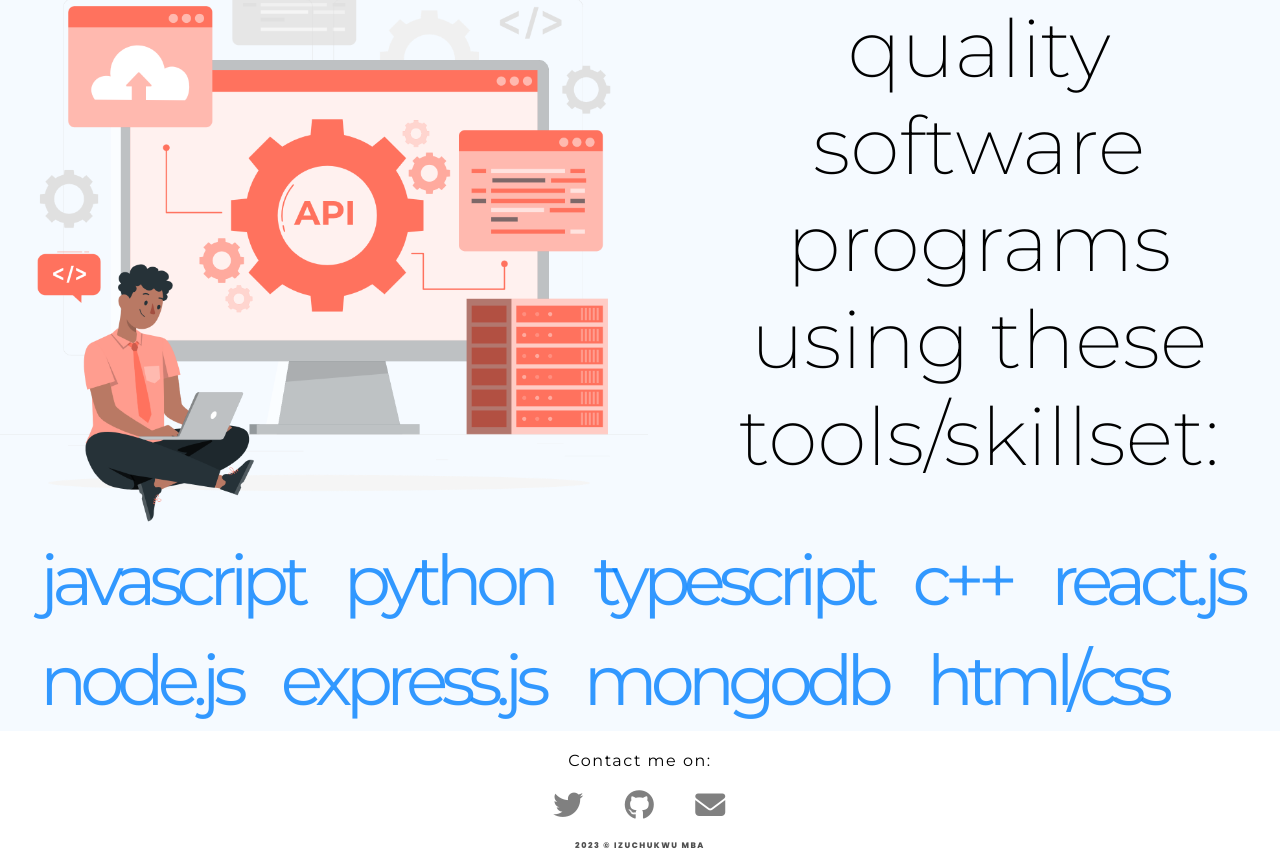
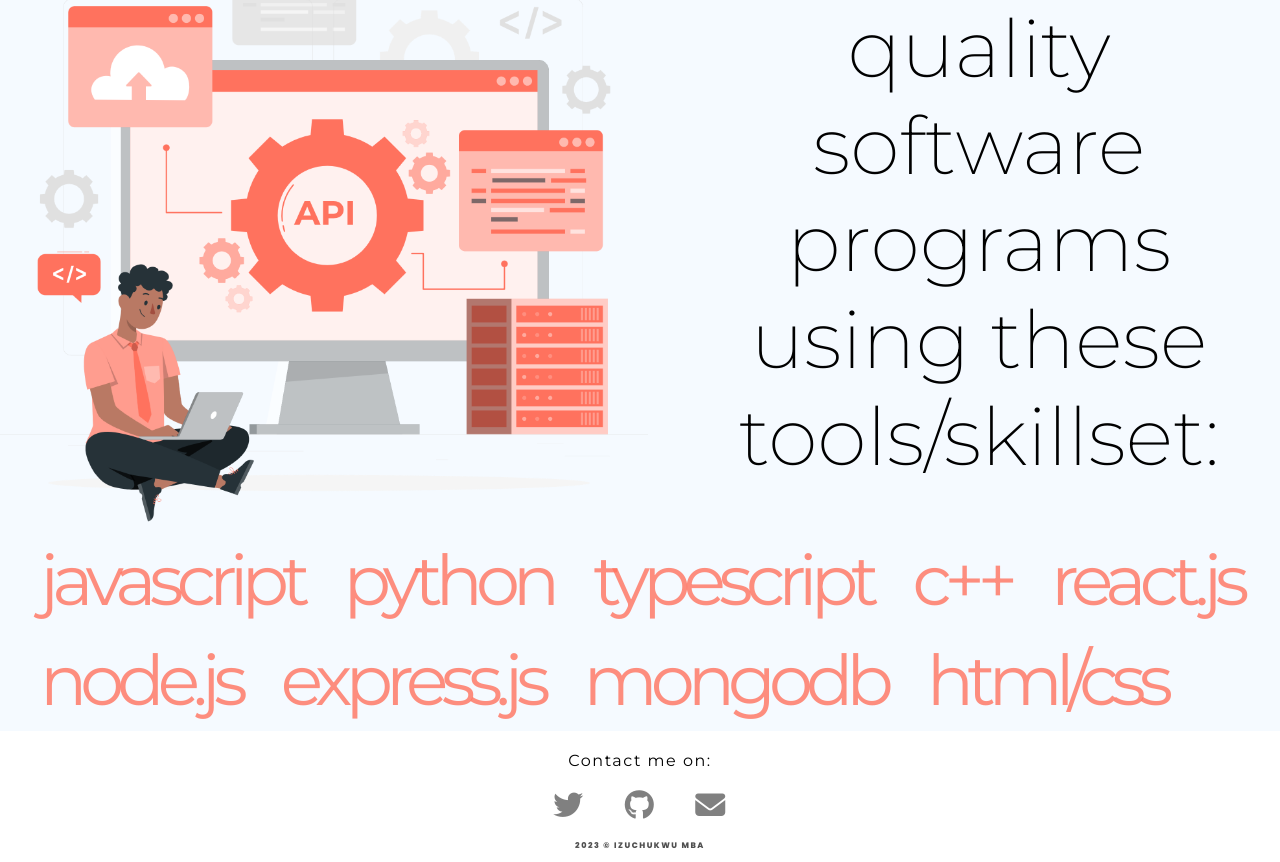
Before and after one commit to izuchukwumba/portfolio, a React (Create React App) app: page / in a window 1280 px wide. Shown: the part 812-1674 px from the top of the page. Built offline with nearby package versions, Linux system fonts and the light colour scheme; a web font is replaced by a local one.

Commit message:
update Skills.css

```diff
--- a/src/styles/Skills.css
+++ b/src/styles/Skills.css
@@ -29,7 +29,9 @@
   margin-top: -20px;
 }
 .skill {
-  color: rgba(0, 128, 255, 0.8);
+  /* color: rgba(0, 128, 255, 0.8); */
+  /* color: #ff725e; */
+  color: rgba(255, 114, 94, 0.8);
   font-family: "Montserrat";
   font-size: 4.375rem;
   font-style: normal;
```
